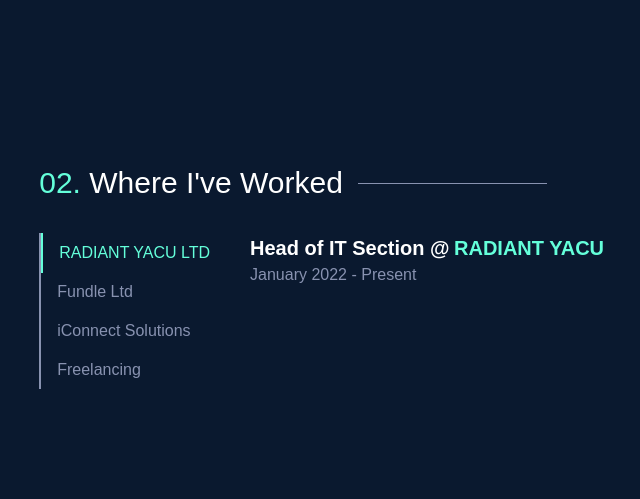
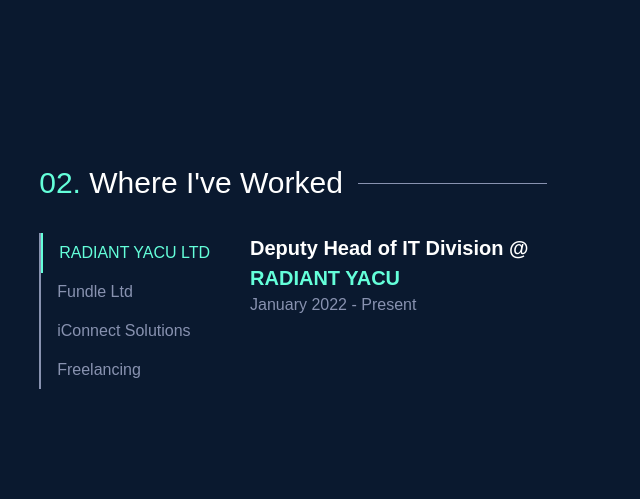
Before and after one commit to anaclet922/portifolio, a Django app: page / in a window 1280 px wide. Shown: the part 1535-2034 px from the top of the page, without its empty margins (285-925 px from the left). Run offline with Django 4.2, Linux system fonts and the light colour scheme; some libraries are stand-ins or nearby versions; some web fonts are replaced.

Commit message:
Update 03062024

```diff
--- a/my_app/settings.py
+++ b/my_app/settings.py
@@ -23,9 +23,9 @@
 SECRET_KEY = 'django-insecure-a3jm5pgp)gktj9vrpugbao(^xhspbs!b+6l1)7t2i4k*w)^05&'
 
 # SECURITY WARNING: don't run with debug turned on in production!
-DEBUG = True
+DEBUG = False
 
-ALLOWED_HOSTS = ['anaclet.online', 'www.anaclet.online']
+ALLOWED_HOSTS = ['127.0.0.1', '.vercel.app']
 
 
 # Application definition
--- a/my_app/wsgi.py
+++ b/my_app/wsgi.py
@@ -14,3 +14,6 @@
 os.environ.setdefault('DJANGO_SETTINGS_MODULE', 'my_app.settings')
 
 application = get_wsgi_application()
+
+
+app = application
--- /dev/null
+++ b/requirements.txt
@@ -0,0 +1,4 @@
+asgiref==3.8.1
+Django==5.0.6
+sqlparse==0.5.0
+tzdata==2024.1
--- a/templates/parts/where-i-worked.html
+++ b/templates/parts/where-i-worked.html
@@ -42,12 +42,12 @@
 
                             <div class="tab-content">
                                 <div class="tab-pane active" id="radiant-yacu" role="tabpanel" aria-labelledby="radiant-yacu-tab">
-                                    <span class="where-i-worked-title">Head of IT Section @</span> <a href="https://www.radiantyacu.rw/" target="_blank" class="inline-link">RADIANT YACU</a>
+                                    <span class="where-i-worked-title">Deputy Head of IT Division @</span> <a href="https://www.radiantyacu.rw/" target="_blank" class="inline-link">RADIANT YACU</a>
                                     <br>
                                     January 2022 - Present
                                 </div>
                                 <div class="tab-pane" id="fundle" role="tabpanel" aria-labelledby="fundle-tab">
-                                    <span class="where-i-worked-title">Front-end Engineer @ </span><a href="https://fundle.money/" target="_blank" class="inline-link">Fundle</a>
+                                    <span class="where-i-worked-title">Mobile Engineer @ </span><a href="https://fundle.money/" target="_blank" class="inline-link">Fundle</a>
                                     <br>
                                     January 2022 - January 2023
                                 </div>
```
Also changed, not shown: vercel.json (added), 1 other file.
